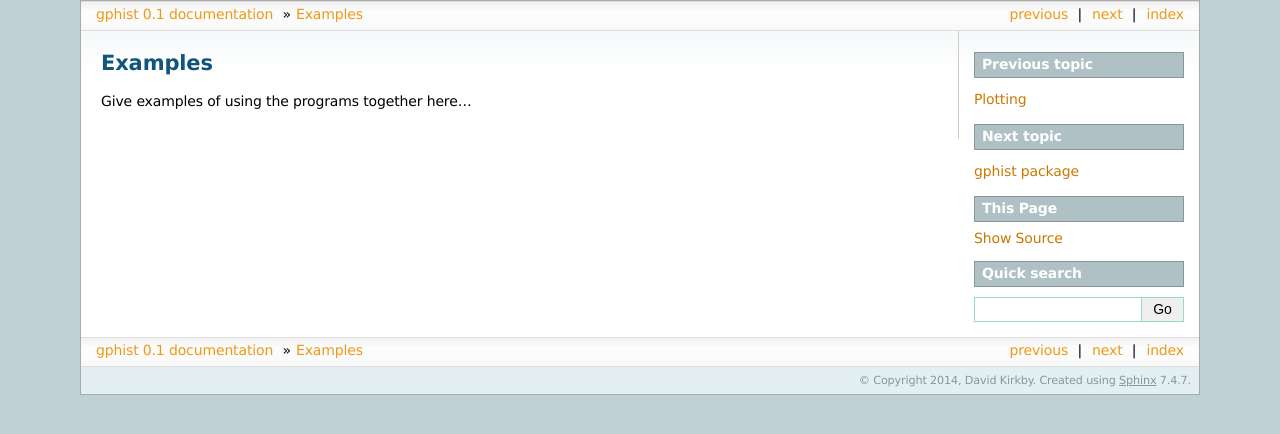
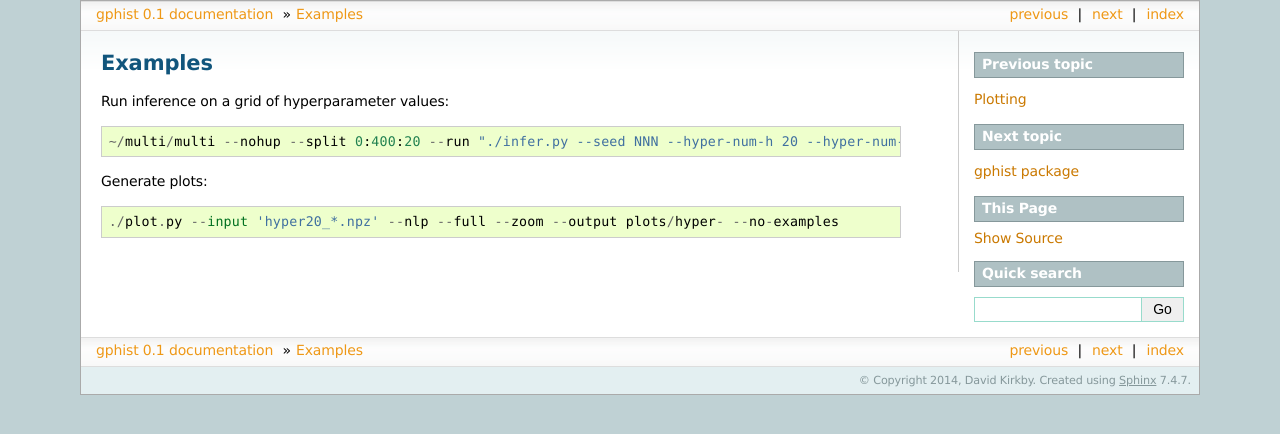
Before and after one commit to dkirkby/gphist, a Sphinx documentation site: the page built from docs/examples.rst, in a window 1280 px wide. Shown: the top 434 px of the page. Built offline with Sphinx 7.4.7, drawn with Linux system fonts in a browser that asks for light colours; pages that are not in the unit, such as notebooks, are missing from menus.

```diff
--- a/docs/examples.rst
+++ b/docs/examples.rst
@@ -1,4 +1,10 @@
 Examples
 ========
 
-Give examples of using the programs together here...
+Run inference on a grid of hyperparameter values::
+
+	~/multi/multi --nohup --split 0:400:20 --run "./infer.py --seed NNN --hyper-num-h 20 --hyper-num-sigma 20 --hyper-index NNN --hyper-count 20 --output hyper20_NNN --num-samples 5000000"
+
+Generate plots::
+
+	./plot.py --input 'hyper20_*.npz' --nlp --full --zoom --output plots/hyper- --no-examples
```
Also changed, not shown: README.md (+7 -21 lines), docs/infer.rst (+11 -0 lines).
